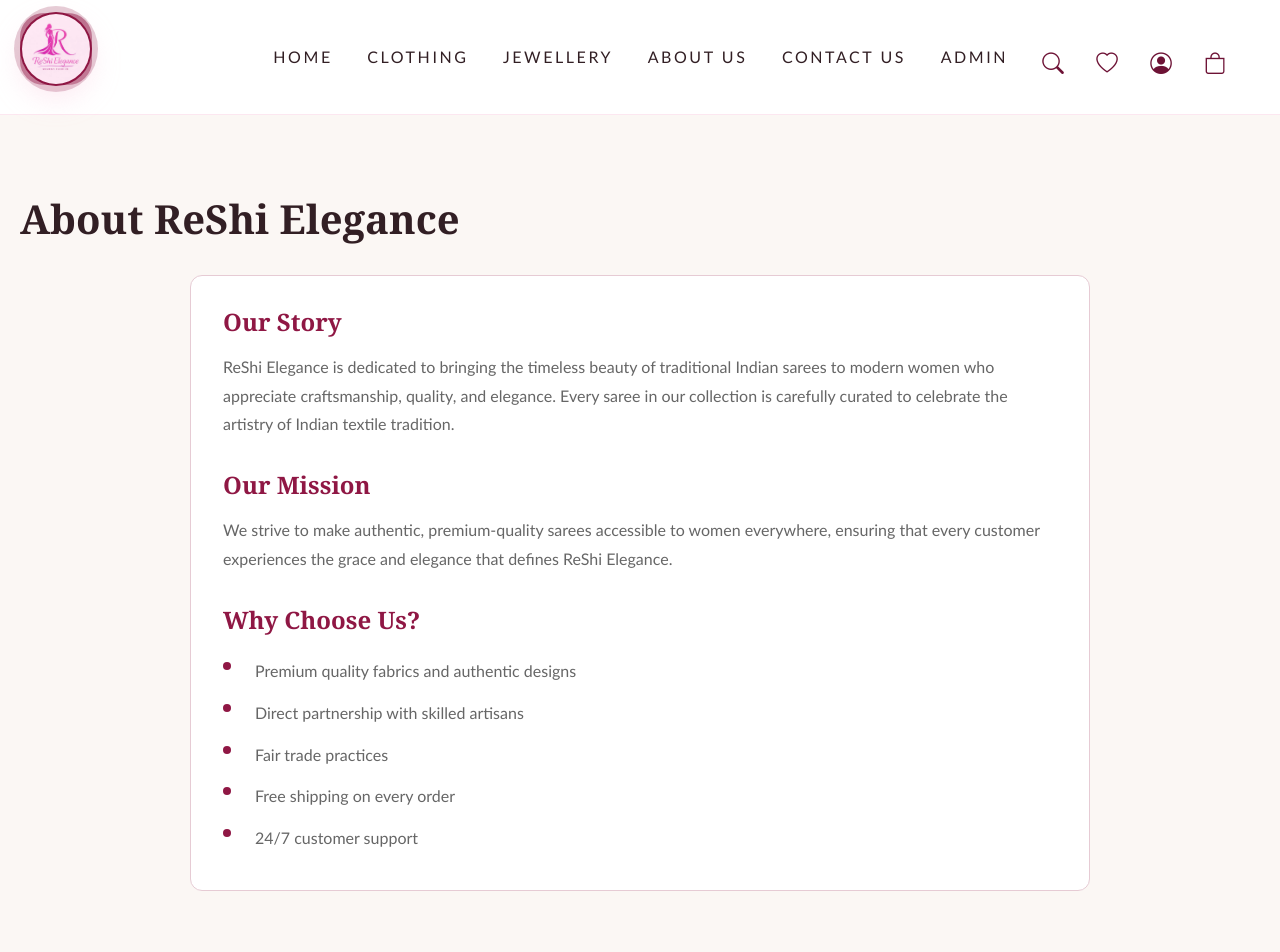
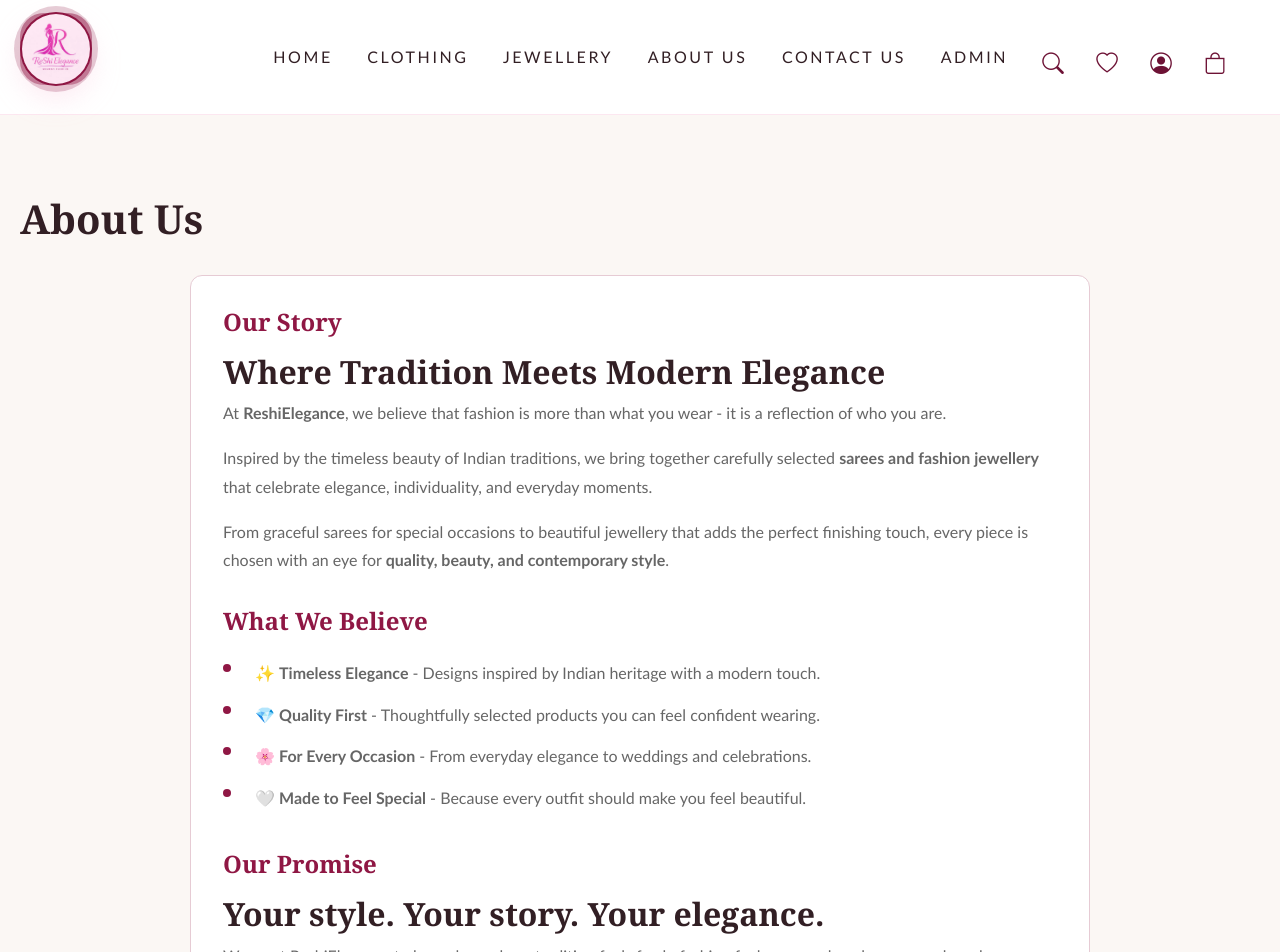
Before and after one commit to chandanayalla/ReShiElegance, a React (Vite) app in the folder frontend/: page /about in a window 1280 px wide. Shown: the top 952 px of the page. Built offline with nearby package versions, Linux system fonts and the light colour scheme; no server answers.

Commit message:
refactor: simplify cart and checkout calculations; update About page content

```diff
--- a/frontend/src/pages/About.jsx
+++ b/frontend/src/pages/About.jsx
@@ -10,29 +10,35 @@
 
       <div className="info-container">
         <div className="container-fluid py-5">
-          <h1>About ReShi Elegance</h1>
+          <h1>About Us</h1>
           <div className="info-content">
             <h4>Our Story</h4>
+            <h2>Where Tradition Meets Modern Elegance</h2>
             <p>
-              ReShi Elegance is dedicated to bringing the timeless beauty of traditional Indian sarees
-              to modern women who appreciate craftsmanship, quality, and elegance. Every saree in our
-              collection is carefully curated to celebrate the artistry of Indian textile tradition.
+              At <strong>ReshiElegance</strong>, we believe that fashion is more than what you wear - it is a reflection of who you are.
+            </p>
+            <p>
+              Inspired by the timeless beauty of Indian traditions, we bring together carefully selected <strong>sarees and fashion jewellery</strong> that celebrate elegance, individuality, and everyday moments.
+            </p>
+            <p>
+              From graceful sarees for special occasions to beautiful jewellery that adds the perfect finishing touch, every piece is chosen with an eye for <strong>quality, beauty, and contemporary style</strong>.
             </p>
 
-            <h4>Our Mission</h4>
+            <h4>What We Believe</h4>
+            <ul>
+              <li>✨ <strong>Timeless Elegance</strong> - Designs inspired by Indian heritage with a modern touch.</li>
+              <li>💎 <strong>Quality First</strong> - Thoughtfully selected products you can feel confident wearing.</li>
+              <li>🌸 <strong>For Every Occasion</strong> - From everyday elegance to weddings and celebrations.</li>
+              <li>🤍 <strong>Made to Feel Special</strong> - Because every outfit should make you feel beautiful.</li>
+            </ul>
+
+            <h4>Our Promise</h4>
+            <h2>Your style. Your story. Your elegance.</h2>
             <p>
-              We strive to make authentic, premium-quality sarees accessible to women everywhere,
-              ensuring that every customer experiences the grace and elegance that defines ReShi Elegance.
+              We want ReshiElegance to be a place where tradition feels fresh, fashion feels personal, and every purchase becomes a part of your story.
             </p>
-
-            <h4>Why Choose Us?</h4>
-            <ul>
-              <li>Premium quality fabrics and authentic designs</li>
-              <li>Direct partnership with skilled artisans</li>
-              <li>Fair trade practices</li>
-              <li>Free shipping on every order</li>
-              <li>24/7 customer support</li>
-            </ul>
+            <p><strong>Thank you for choosing ReshiElegance.</strong></p>
+            <p><em>More than fashion, a feeling.</em></p>
           </div>
         </div>
       </div>
--- a/frontend/src/pages/Cart.jsx
+++ b/frontend/src/pages/Cart.jsx
@@ -10,9 +10,7 @@
   const { cartItems, removeFromCart, updateQuantity, getTotalPrice } = useContext(CartContext);
 
   const subtotal = getTotalPrice();
-  const shipping = subtotal > 999 ? 0 : 100;
-  const tax = subtotal * 0.05;
-  const total = subtotal + shipping + tax;
+  const total = subtotal;
 
   if (cartItems.length === 0) {
     return (
@@ -107,18 +105,6 @@
                   <span>₹{subtotal.toLocaleString()}</span>
                 </div>
 
-                <div className="summary-row">
-                  <span>Shipping</span>
-                  <span className={shipping === 0 ? 'free' : ''}>
-                    {shipping === 0 ? 'FREE' : `₹${shipping}`}
-                  </span>
-                </div>
-
-                <div className="summary-row">
-                  <span>Tax (5%)</span>
-                  <span>₹{tax.toFixed(2)}</span>
-                </div>
-
                 <div className="promo-code">
                   <input type="text" placeholder="Enter promo code" />
                   <button className="btn btn-outline-primary">Apply</button>
--- a/frontend/src/pages/Checkout.jsx
+++ b/frontend/src/pages/Checkout.jsx
@@ -27,9 +27,7 @@
   const [error, setError] = useState('');
 
   const subtotal = getTotalPrice();
-  const shipping = subtotal > 999 ? 0 : 100;
-  const tax = subtotal * 0.05;
-  const total = subtotal + shipping + tax;
+  const total = subtotal;
 
   const handleInputChange = (e) => {
     const { name, value } = e.target;
@@ -67,25 +65,22 @@
       image: item.images?.[0] || item.image || '',
     })),
     subtotal,
-    shipping,
-    tax,
+    shipping: 0,
+    tax: 0,
     total,
   });
 
   const handleSubmit = async (e) => {
     e.preventDefault();
     setError('');
+    if (paymentMethod === 'cod') {
+      setError('Cash on delivery is not applicable for your order.');
+      return;
+    }
     setIsProcessing(true);
 
     try {
       const orderPayload = buildOrderPayload();
-
-      if (paymentMethod === 'cod') {
-        await api.post('/orders', { ...orderPayload, paymentStatus: 'cod' });
-        clearCart();
-        navigate('/order-success');
-        return;
-      }
 
       await loadRazorpay();
       const { data: razorpayOrder } = await api.post('/payments/razorpay/order', { amount: total });
@@ -252,7 +247,11 @@
                           name="paymentMethod"
                           value={method.id}
                           checked={paymentMethod === method.id}
-                          onChange={(e) => setPaymentMethod(e.target.value)}
+                          onChange={(e) => {
+                            const selectedMethod = e.target.value;
+                            setPaymentMethod(selectedMethod);
+                            setError(selectedMethod === 'cod' ? 'Cash on delivery is not applicable for your order.' : '');
+                          }}
                         />
                         <label htmlFor={method.id}>
                           <i className={`bi ${method.icon}`}></i>
@@ -275,7 +274,7 @@
                       Processing...
                     </>
                   ) : (
-                    paymentMethod === 'razorpay' ? 'Pay with Razorpay' : 'Place COD Order'
+                    paymentMethod === 'razorpay' ? 'Pay with Razorpay' : 'Cash on delivery unavailable'
                   )}
                 </button>
               </form>
@@ -304,15 +303,6 @@
                   <span>Subtotal</span>
                   <span>₹{subtotal.toLocaleString()}</span>
                 </div>
-                <div className="summary-row">
-                  <span>Shipping</span>
-                  <span>{shipping === 0 ? 'FREE' : `₹${shipping}`}</span>
-                </div>
-                <div className="summary-row">
-                  <span>Tax (5%)</span>
-                  <span>₹{tax.toFixed(2)}</span>
-                </div>
-
                 <div className="summary-divider"></div>
 
                 <div className="summary-total">
```
